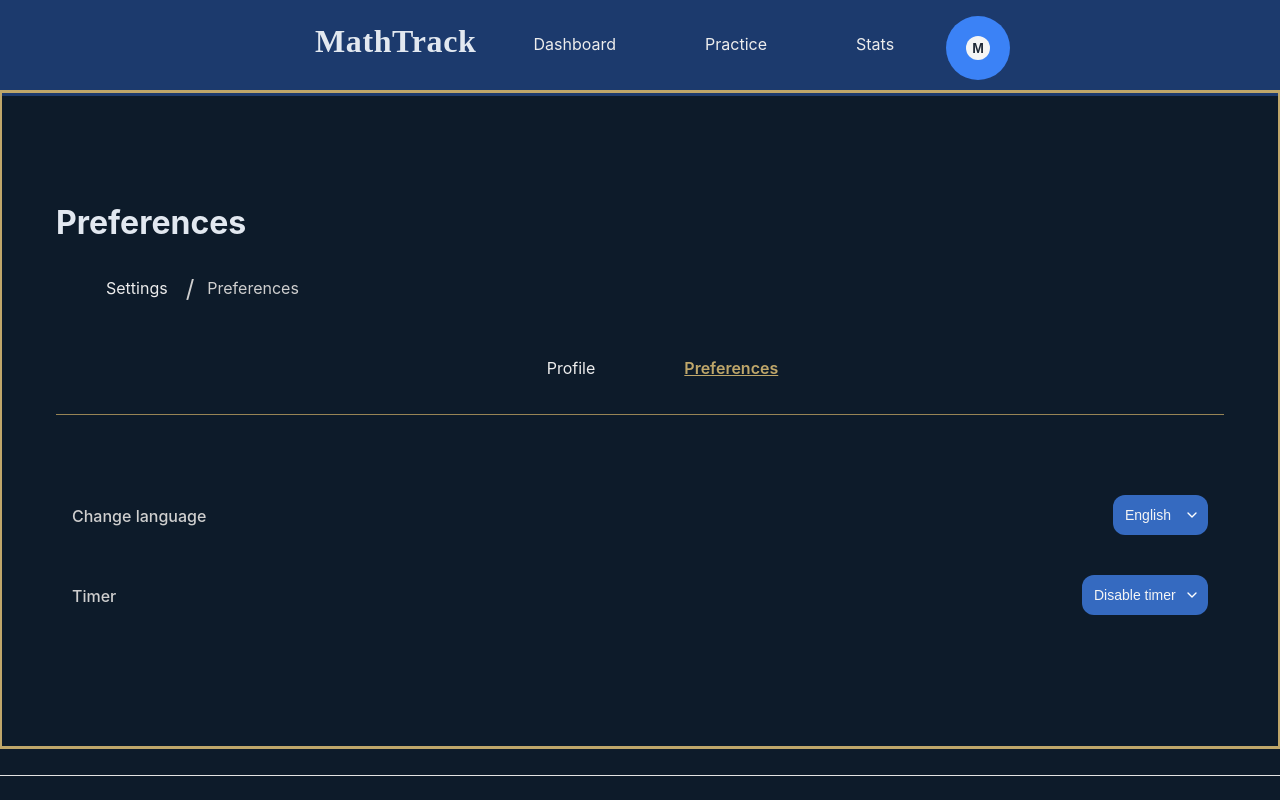
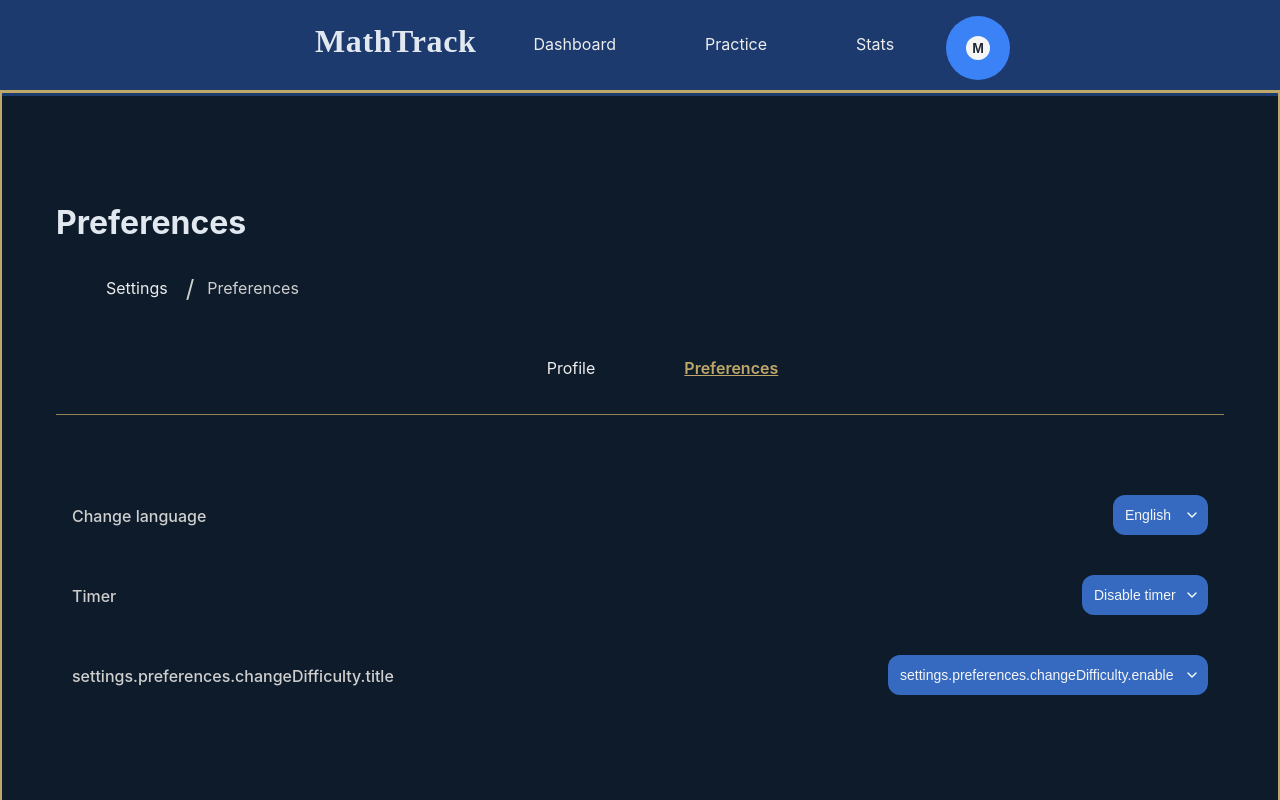
Before and after one commit to LuisDev912/EduMath-Track, a React (Vite) app in the folder frontend/: page /settings/preferences in a window 1280 px wide. Shown: the top 800 px of the page. Built offline with nearby package versions, Linux system fonts and the light colour scheme.

Commit message:
feat(settings): add a setting to toggle the mechanic to automatically change the difficulty

```diff
--- a/frontend/src/features/settings/pages/PreferencesSettings.tsx
+++ b/frontend/src/features/settings/pages/PreferencesSettings.tsx
@@ -37,6 +37,20 @@ export default function PreferencesSettings() {
                     localStorage.setItem("gameTimerEnabled", value === "true" ? "true" : "false");
                 }}
             />
+
+            <SettingsItem
+                title={t("settings.preferences.changeDifficulty.title")}
+                actionType="select"
+                value={localStorage.getItem("changeGameDifficulty") || "medium"}
+                options={[
+                    { value: "enable", label: t("settings.preferences.changeDifficulty.enable") },
+                    { value: "disable", label: t("settings.preferences.changeDifficulty.disable") },
+                ]}
+                action={(value) => {
+                    if (!value) return;
+                    localStorage.setItem("changeGameDifficulty", value);
+                }}
+            />
         </div>
     );
 };
```
